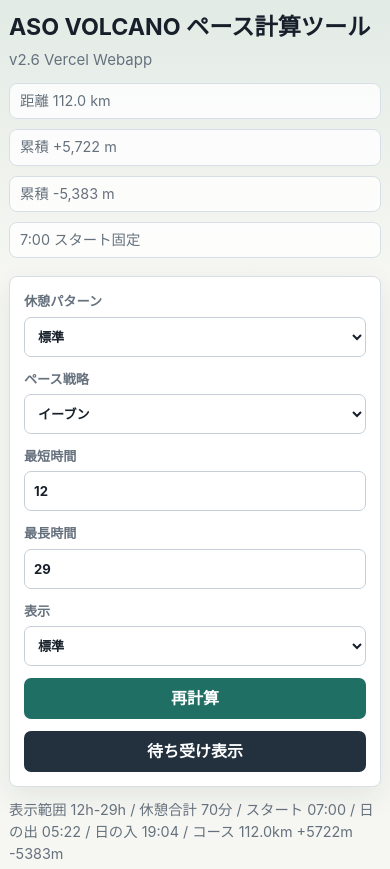
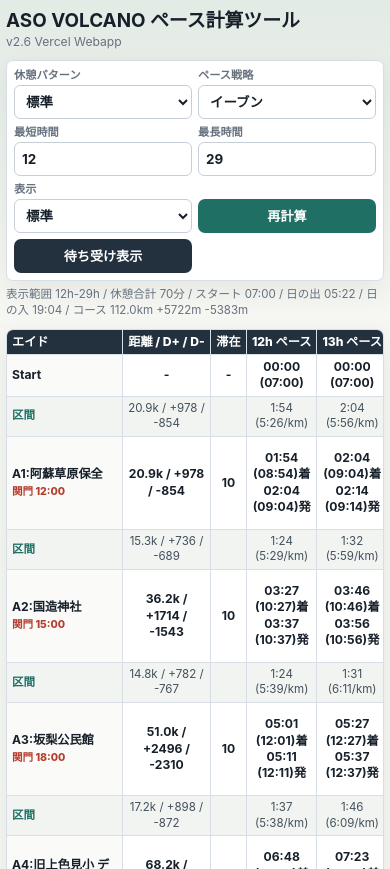
Before and after one commit to notruntoday-sys/aso-volcano-pace-tool, a plain HTML site: page index.html in a window 390 px wide. Shown: the top 869 px of the page. Drawn offline with Linux system fonts and the light colour scheme.

Commit message:
Tighten mobile layout density

```diff
--- a/index.html
+++ b/index.html
@@ -426,21 +426,25 @@
 
       @media (max-width: 980px) {
         .app {
-          width: min(100% - 18px, 1480px);
-          padding-top: 14px;
+          width: min(100% - 12px, 1480px);
+          padding-top: 10px;
         }
 
         .topbar {
           display: block;
+          margin-bottom: 10px;
         }
 
         .summary {
           justify-content: flex-start;
-          margin-top: 12px;
+          margin-top: 8px;
+          gap: 6px;
         }
 
         .controls {
           grid-template-columns: repeat(2, minmax(0, 1fr));
+          gap: 8px;
+          padding: 10px;
         }
 
         .controls button {
@@ -448,21 +452,123 @@
         }
 
         .table-shell {
-          max-height: calc(100vh - 310px);
+          margin-top: 10px;
+          max-height: calc(100vh - 245px);
         }
       }
 
       @media (max-width: 560px) {
+        body {
+          line-height: 1.35;
+        }
+
+        h1 {
+          font-size: 1.18rem;
+        }
+
+        .version {
+          margin-top: 2px;
+          font-size: 0.76rem;
+        }
+
+        .summary {
+          display: none;
+        }
+
         .controls {
-          grid-template-columns: 1fr;
+          grid-template-columns: repeat(2, minmax(0, 1fr));
+          border-radius: 7px;
+          gap: 6px;
+          padding: 7px;
         }
 
         .controls button {
-          grid-column: 1;
+          grid-column: auto;
+          min-height: 34px;
+          padding: 5px 8px;
+          font-size: 0.82rem;
         }
 
-        .chip {
-          width: 100%;
+        label {
+          gap: 2px;
+          font-size: 0.7rem;
+        }
+
+        input,
+        select {
+          min-height: 34px;
+          padding: 4px 7px;
+          border-radius: 6px;
+          font-size: 0.84rem;
+        }
+
+        .notice {
+          margin-top: 6px;
+          font-size: 0.72rem;
+        }
+
+        .legend {
+          margin-top: 6px;
+          gap: 5px;
+          font-size: 0.68rem;
+        }
+
+        .mark {
+          width: 14px;
+          height: 9px;
+        }
+
+        .table-shell {
+          max-height: calc(100vh - 190px);
+          border-radius: 7px;
+        }
+
+        table {
+          min-width: 760px;
+          font-size: 0.76rem;
+        }
+
+        th,
+        td {
+          padding: 4px 5px;
+        }
+
+        th:first-child,
+        td:first-child {
+          min-width: 116px;
+          max-width: 136px;
+        }
+
+        td:nth-child(2),
+        th:nth-child(2) {
+          min-width: 88px;
+          max-width: 98px;
+          white-space: normal;
+        }
+
+        td:nth-child(3),
+        th:nth-child(3) {
+          min-width: 36px;
+          max-width: 42px;
+          padding-left: 3px;
+          padding-right: 3px;
+        }
+
+        .cutoff-tag {
+          font-size: 0.66rem;
+        }
+
+        .pace-row td {
+          font-size: 0.72rem;
+        }
+
+        .wallpaper-panel {
+          margin-top: 10px;
+          padding: 8px;
+        }
+
+        .wallpaper-frame {
+          padding: 8px;
         }
       }
     </style>
```
